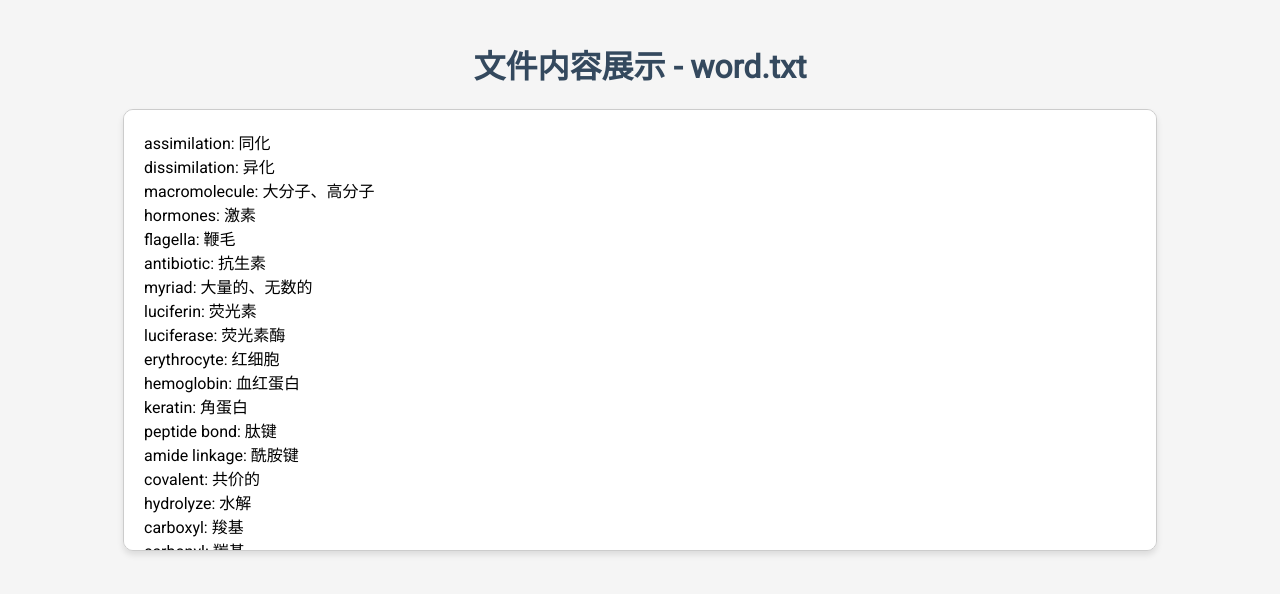
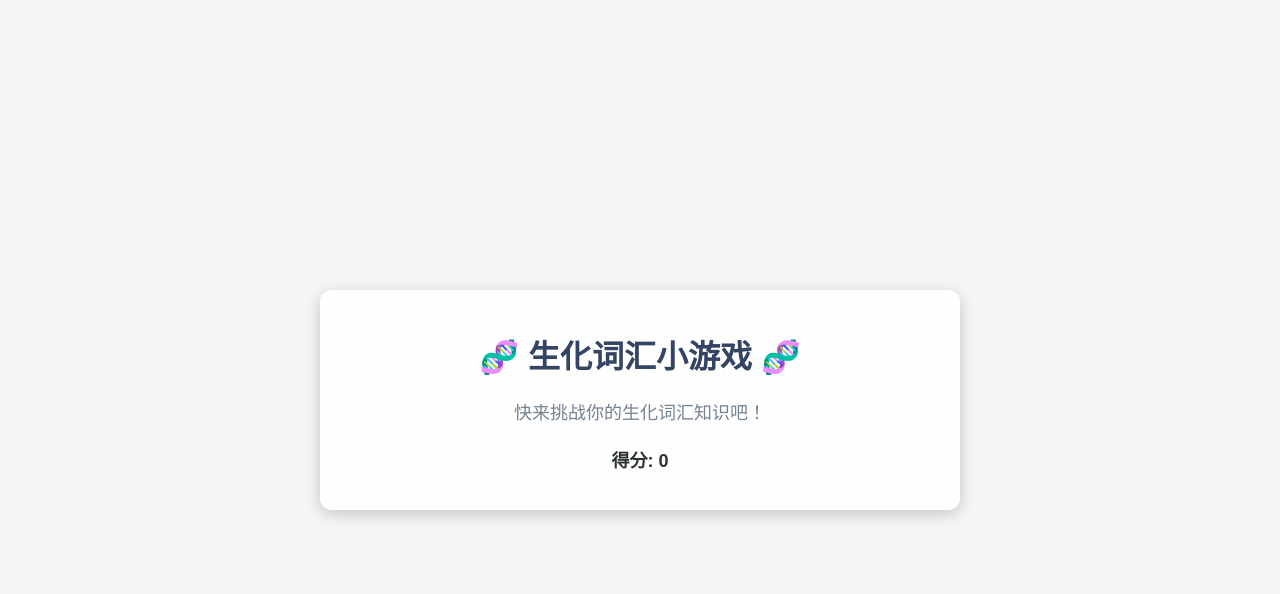
Before and after one commit to 1234QWE-dot-web/work4, a plain HTML site: page index.html in a window 1280 px wide. Drawn offline with Linux system fonts and the light colour scheme; a web font is replaced by a local one.

Commit message:
Update index.html

```diff
--- a/index.html
+++ b/index.html
@@ -3,53 +3,54 @@
 <head>
   <meta charset="UTF-8">
   <meta name="viewport" content="width=device-width, initial-scale=1.0">
-  <title>文件内容展示</title>
+  <title>生化词汇小游戏</title>
+  <link rel="stylesheet" href="style.css">
   <link href="https://fonts.googleapis.com/css?family=Roboto&display=swap" rel="stylesheet">
   <style>
+      @font-face {
+          font-family: 'CustomFont';
+          src: url('/mnt/data/file-ngwyeoEN29l1M3O1QpdxCwkj') format('truetype');
+      }
       body {
-      font-family: 'Roboto', Arial, sans-serif;
+          font-family: 'CustomFont', Arial, sans-serif;
           margin: 0;
-      padding: 20px;
+          height: 100vh;
+          display: flex;
+          justify-content: center;
+          align-items: center;
           background-color: #f5f5f5;
       }
-
-    h1 {
+      .game-container {
+          width: 90%;
+          max-width: 600px;
+          background-color: rgba(255, 255, 255, 0.9);
           text-align: center;
-      color: #34495e;
-    }
-
-    .file-content {
-      white-space: pre-wrap; /* 保留文本中的换行和空格 */
-      background-color: #ffffff;
           padding: 20px;
-      border-radius: 10px;
-      border: 1px solid #cccccc;
-      box-shadow: 0 4px 6px rgba(0, 0, 0, 0.1);
-      max-width: 80%;
-      margin: 20px auto;
-      overflow-y: auto;
-      max-height: 400px;
+          border-radius: 12px;
+          box-shadow: 0 4px 15px rgba(0, 0, 0, 0.2);
       }
   </style>
 </head>
 <body>
-  <h1>文件内容展示 - word.txt</h1>
-  <div class="file-content" id="file-content">
-    加载中...
+  <div class="game-container">
+    <header class="game-header">
+      <h1 class="game-title">🧬 生化词汇小游戏 🧬</h1>
+      <p class="game-subtitle">快来挑战你的生化词汇知识吧！</p>
+    </header>
+    <main id="game-main">
+      <div id="question-box">
+        <p id="question-text" class="question-text"></p>
+        <div id="answer-options" class="answer-options"></div>
       </div>
-
-  <script>
-    // 动态加载 word.txt 文件内容并显示
-    fetch('word.txt')
-      .then(response => response.text())
-      .then(data => {
-        const fileContentDiv = document.getElementById('file-content');
-        fileContentDiv.textContent = data; // 将文件内容放入 DIV 中
-      })
-      .catch(err => {
-        console.error('无法加载文件:', err);
-        document.getElementById('file-content').textContent = '无法加载文件内容！';
-      });
-  </script>
+      <div id="actions">
+        <button id="next-button" class="button hidden">下一题 ➡️</button>
+      </div>
+    </main>
+    <footer class="game-footer">
+      <p id="feedback"></p>
+      <p class="score" id="score">得分: 0</p>
+    </footer>
+  </div>
+  <script src="script.js"></script>
 </body>
 </html>
```
Lines whose indentation alone changed are shown as unchanged.
